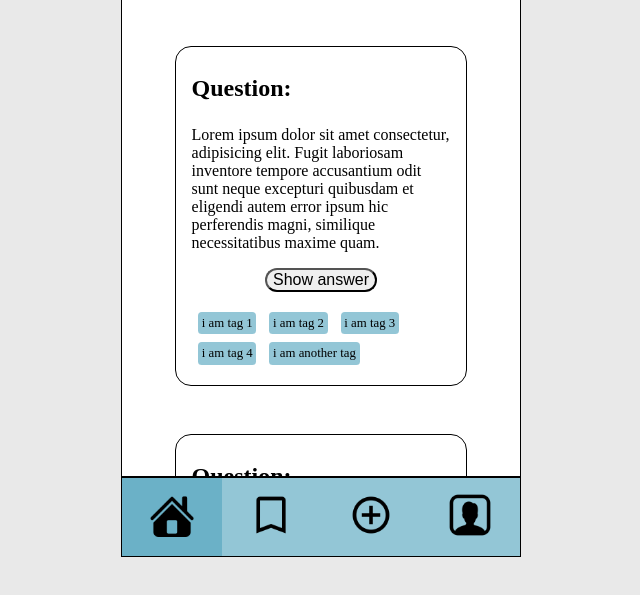
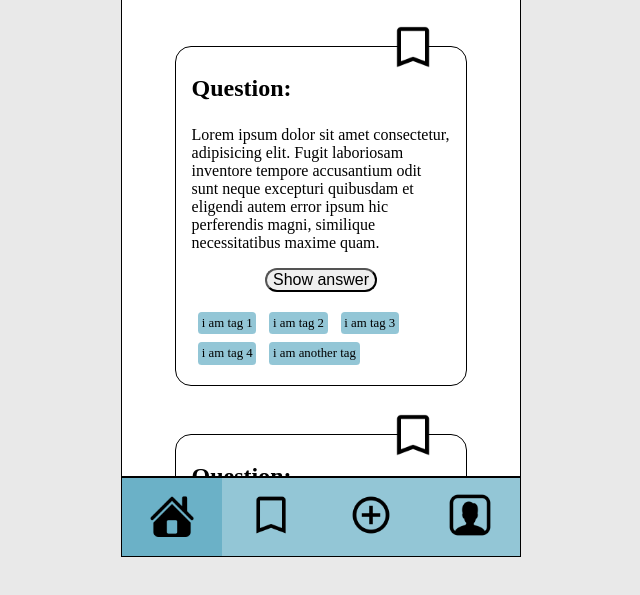
Before and after one commit to ThomasF85/my-quiz-app, a website: page index.html in a window 1280 px wide. Shown: the part 163-758 px from the top of the page, without its empty margins (319-959 px from the left). Drawn offline with Linux system fonts and the light colour scheme.

Commit message:
add bookmark icon to card component

```diff
--- a/components/card/card.css
+++ b/components/card/card.css
@@ -6,6 +6,7 @@
   border-radius: 1em;
   margin: 3em auto;
   padding: 1em;
+  position: relative;
 }
 
 .card__heading {
@@ -24,3 +25,10 @@
 .card__button:hover {
   background-color: #93c6d6;
 }
+
+.card__bookmark {
+    height: 3em;
+    position: absolute;
+    top: -1.5em;
+    right: 10%;
+}
--- a/index.html
+++ b/index.html
@@ -17,6 +17,11 @@
     </header>
     <main>
       <section class="card">
+        <img
+          class="card__bookmark"
+          src="../../assets/bookmark-filled.png"
+          alt="Bookmarks"
+        />
         <p class="card__heading">Question:</p>
         <p>
           Lorem ipsum dolor sit amet consectetur, adipisicing elit. Fugit
@@ -34,6 +39,11 @@
         </ul>
       </section>
       <section class="card">
+        <img
+          class="card__bookmark"
+          src="../../assets/bookmark-filled.png"
+          alt="Bookmarks"
+        />
         <p class="card__heading">Question:</p>
         <p>
           Lorem ipsum dolor sit amet consectetur, adipisicing elit. Fugit
@@ -51,6 +61,11 @@
         </ul>
       </section>
       <section class="card">
+        <img
+          class="card__bookmark"
+          src="../../assets/bookmark-filled.png"
+          alt="Bookmarks"
+        />
         <p class="card__heading">Question:</p>
         <p>
           Lorem ipsum dolor sit amet consectetur, adipisicing elit. Fugit
@@ -68,6 +83,11 @@
         </ul>
       </section>
       <section class="card">
+        <img
+          class="card__bookmark"
+          src="../../assets/bookmark-filled.png"
+          alt="Bookmarks"
+        />
         <p class="card__heading">Question:</p>
         <p>
           Lorem ipsum dolor sit amet consectetur, adipisicing elit. Fugit
@@ -85,6 +105,11 @@
         </ul>
       </section>
       <section class="card">
+        <img
+          class="card__bookmark"
+          src="../../assets/bookmark-filled.png"
+          alt="Bookmarks"
+        />
         <p class="card__heading">Question:</p>
         <p>
           Lorem ipsum dolor sit amet consectetur, adipisicing elit. Fugit
--- a/pages/template/page.css
+++ b/pages/template/page.css
@@ -5,6 +5,7 @@ header {
   top: 0;
   background-color: #93c6d6;
   border: 1px solid black;
+  z-index: 1;
 }
 
 main {
@@ -22,6 +23,7 @@ footer {
   bottom: 0;
   background-color: #93c6d6;
   border: 1px solid black;
+  z-index: 1;
 }
 
 @media screen and (min-width: 576px) {
```
Also changed, not shown: components/card/card.html (+5 -0 lines), assets/bookmark-filled.png (added).
